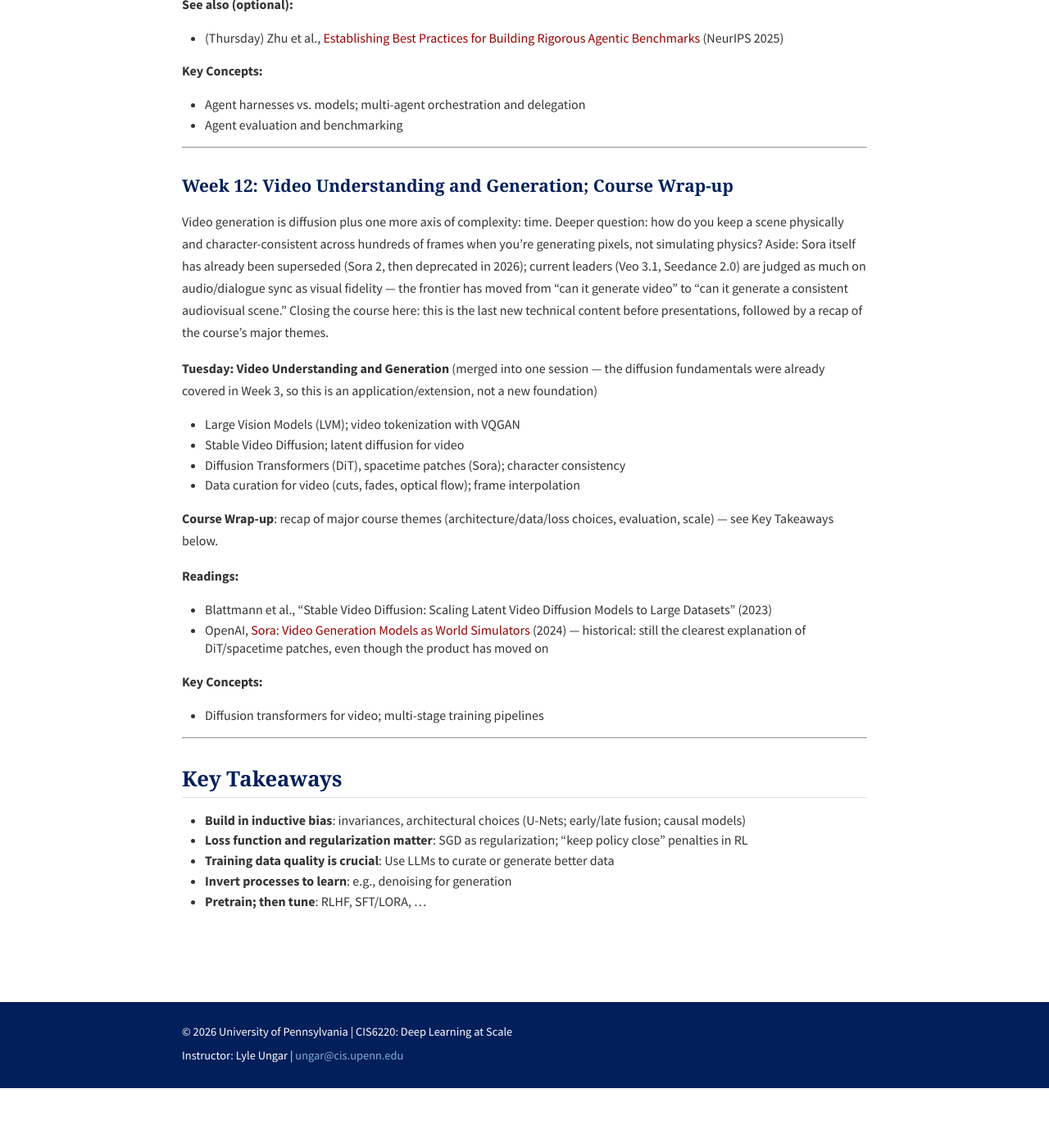
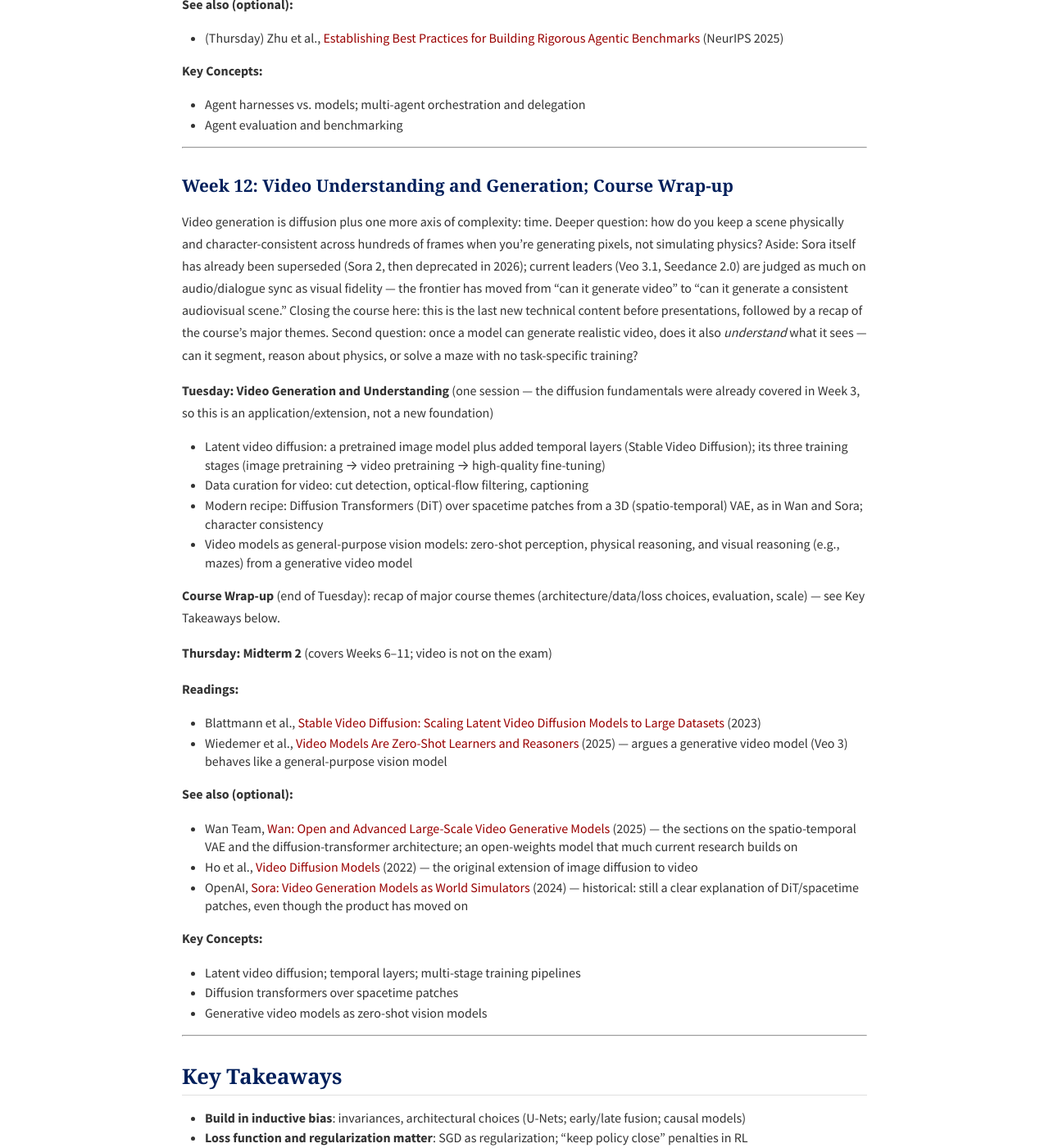
Before and after one commit to ungarl/CIS6220, a Jekyll site: the page built from topics.md, in a window 1280 px wide and 1400 px high, scrolled down 14625 px. Shown: the whole window at 82% size. Built offline with Jekyll 4.4.1, drawn with Linux system fonts in a browser that asks for light colours; some web fonts are replaced; before the commit the page ends 15952 px from its top, so only the background shows below that.

Commit message:
Week 12 readings: Stable Video Diffusion + Wiedemer et al. (video models as zero-shot reasoners); Wan, Ho, Sora optional; Thursday = Midterm 2
Co-Authored-By: Claude Opus 5.5 <noreply@anthropic.com>

```diff
--- a/topics.md
+++ b/topics.md
@@ -667,27 +667,42 @@ generating pixels, not simulating physics? Aside: Sora itself has already been s
 audio/dialogue sync as visual fidelity — the frontier has moved from "can it generate video" to
 "can it generate a consistent audiovisual scene." Closing the course here: this is the last new
 technical content before presentations, followed by a recap of the course's major themes.
+Second question: once a model can generate realistic video, does it also *understand* what it
+sees — can it segment, reason about physics, or solve a maze with no task-specific training?
 
-**Tuesday: Video Understanding and Generation** (merged into one session — the diffusion
-fundamentals were already covered in Week 3, so this is an application/extension, not a new
-foundation)
+**Tuesday: Video Generation and Understanding** (one session — the diffusion fundamentals were
+already covered in Week 3, so this is an application/extension, not a new foundation)
 
-- Large Vision Models (LVM); video tokenization with VQGAN
-- Stable Video Diffusion; latent diffusion for video
-- Diffusion Transformers (DiT), spacetime patches (Sora); character consistency
-- Data curation for video (cuts, fades, optical flow); frame interpolation
+- Latent video diffusion: a pretrained image model plus added temporal layers (Stable Video
+  Diffusion); its three training stages (image pretraining → video pretraining → high-quality
+  fine-tuning)
+- Data curation for video: cut detection, optical-flow filtering, captioning
+- Modern recipe: Diffusion Transformers (DiT) over spacetime patches from a 3D (spatio-temporal)
+  VAE, as in Wan and Sora; character consistency
+- Video models as general-purpose vision models: zero-shot perception, physical reasoning, and
+  visual reasoning (e.g., mazes) from a generative video model
 
-**Course Wrap-up**: recap of major course themes (architecture/data/loss choices, evaluation,
-scale) — see Key Takeaways below.
+**Course Wrap-up** (end of Tuesday): recap of major course themes (architecture/data/loss
+choices, evaluation, scale) — see Key Takeaways below.
+
+**Thursday: Midterm 2** (covers Weeks 6–11; video is not on the exam)
 
 **Readings:**
 
-- Blattmann et al., "Stable Video Diffusion: Scaling Latent Video Diffusion Models to Large Datasets" (2023)
-- OpenAI, [Sora: Video Generation Models as World Simulators](https://openai.com/research/video-generation-models-as-world-simulators) (2024) — historical: still the clearest explanation of DiT/spacetime patches, even though the product has moved on
+- Blattmann et al., [Stable Video Diffusion: Scaling Latent Video Diffusion Models to Large Datasets](https://arxiv.org/abs/2311.15127) (2023)
+- Wiedemer et al., [Video Models Are Zero-Shot Learners and Reasoners](https://arxiv.org/abs/2509.20328) (2025) — argues a generative video model (Veo 3) behaves like a general-purpose vision model
+
+**See also (optional):**
+
+- Wan Team, [Wan: Open and Advanced Large-Scale Video Generative Models](https://arxiv.org/abs/2503.20314) (2025) — the sections on the spatio-temporal VAE and the diffusion-transformer architecture; an open-weights model that much current research builds on
+- Ho et al., [Video Diffusion Models](https://arxiv.org/abs/2204.03458) (2022) — the original extension of image diffusion to video
+- OpenAI, [Sora: Video Generation Models as World Simulators](https://openai.com/research/video-generation-models-as-world-simulators) (2024) — historical: still a clear explanation of DiT/spacetime patches, even though the product has moved on
 
 **Key Concepts:**
 
-- Diffusion transformers for video; multi-stage training pipelines
+- Latent video diffusion; temporal layers; multi-stage training pipelines
+- Diffusion transformers over spacetime patches
+- Generative video models as zero-shot vision models
 
 ---
 
```
